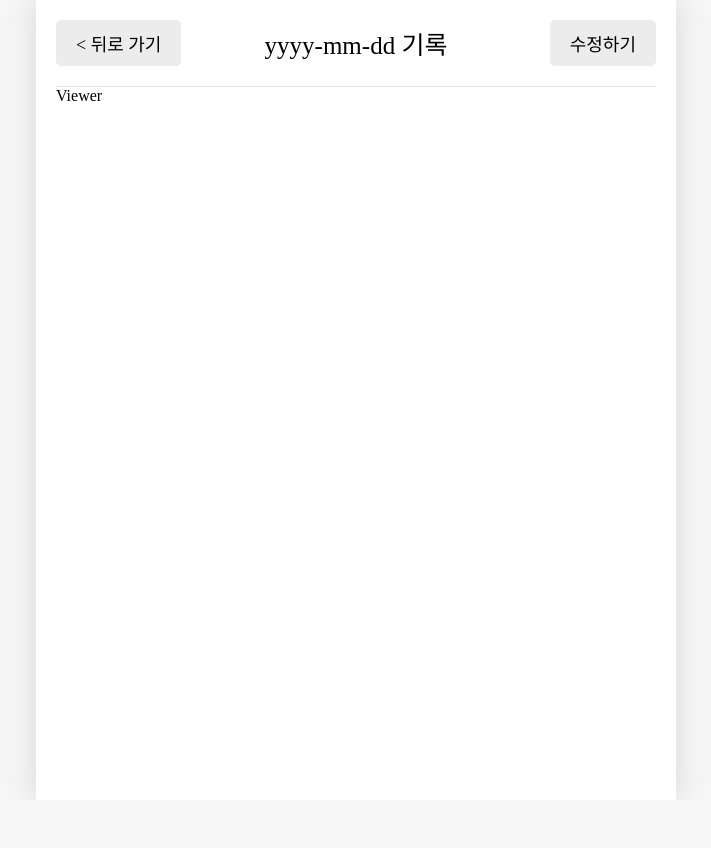
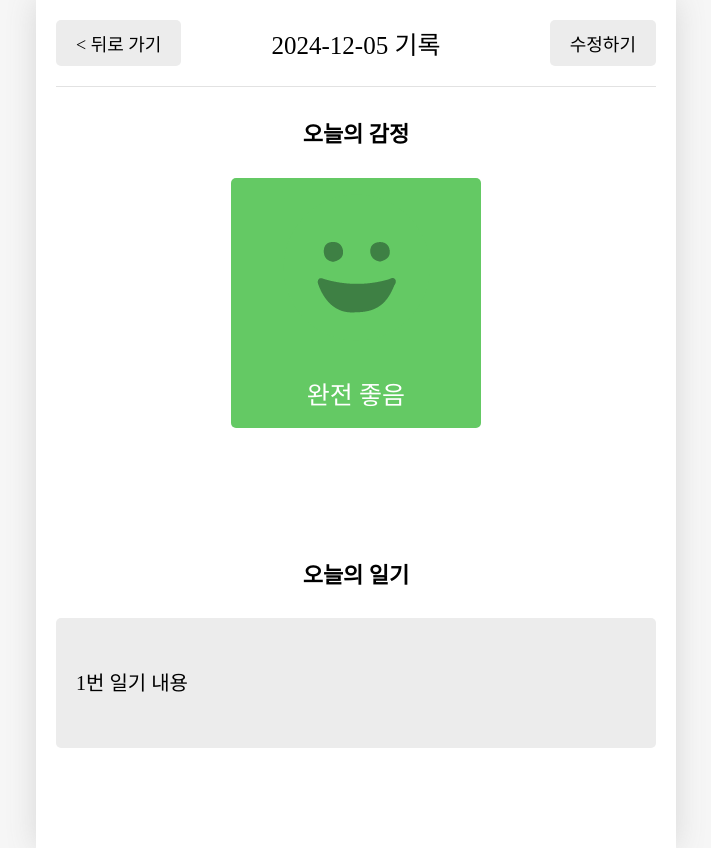
Before and after one commit to takealittletime/Study_ReactJS, a React (Vite) app in the folder ONEBITE-REACT/section12/: page /diary/1 in a window 1280 px wide. Shown: the whole page, without its empty margins (284-995 px from the left). Before the commit the page ends 800 px from the top, so only its background shows below. Built offline with nearby package versions, Linux system fonts and the light colour scheme; a web font is replaced by a local one.

Commit message:
페이지 구현 끝

```diff
--- a/ONEBITE-REACT/section12/src/components/DiaryItem.jsx
+++ b/ONEBITE-REACT/section12/src/components/DiaryItem.jsx
@@ -14,7 +14,8 @@ const DiaryItem = ({id, emotionId, createdDate, content}) => {
     className={`img_section img_section_${emotionId}`}>
       <img src={getEmotionImage(emotionId)}/>
     </div>
-    <div className="info_section">
+    <div className="info_section"
+      onClick={()=>nav(`/diary/${id}`)}>
       <div className='created_date'>
         {new Date(createdDate).toLocaleDateString()}
       </div>
--- a/ONEBITE-REACT/section12/src/components/Editor.jsx
+++ b/ONEBITE-REACT/section12/src/components/Editor.jsx
@@ -4,46 +4,8 @@ import Button from './Button';
 
 import { useState, useEffect } from 'react';
 import { useNavigate } from 'react-router-dom';
-
-const emotionList = [
-  {
-    emotionId: 1,
-    emotionName: '완전 좋음'
-  },
-  {
-    emotionId: 2,
-    emotionName: '좋음'
-  },
-  {
-    emotionId: 3,
-    emotionName: '그럭저럭'
-  },
-  {
-    emotionId: 4,
-    emotionName: '나쁨'
-  },
-  {
-    emotionId: 5,
-    emotionName: '끔찍함'
-  },
-
-]
-
-const getStringedDate = (targetDate) =>{
-  // 날짜 객체 문자열로 parsing-> YYYY-MM-DD
-  let year = targetDate.getFullYear();
-  let month = targetDate.getMonth() + 1;
-  let date = targetDate.getDate();
-
-  if (month < 10) {
-    month = `0${month}`;
-  }
-  if (date < 10){
-    date = `0${date}`;
-  }
-
-  return `${year}-${month}-${date}`;
-};
+import { emotionList } from '../util/constatnts';
+import { getStringedDate } from '../util/get-stringed-date';
 
 const Editor = ({ initData, onSubmit })=>{
   const nav = useNavigate();
--- a/ONEBITE-REACT/section12/src/components/Viewer.css
+++ b/ONEBITE-REACT/section12/src/components/Viewer.css
@@ -0,0 +1,65 @@
+.Viewer > section {
+  width: 100%;
+  margin-bottom: 100px;
+
+  display: flex;
+  flex-direction: column;
+  align-items: center;
+  text-align: center;
+}
+
+.Viewer > section > h4{
+  font-size: 22px;
+  font-weight: bold;
+}
+
+.Viewer .emotion_img_wrapper {
+  width: 250px;
+  height: 250px;
+  border-radius: 5px;
+
+  display: flex;
+  flex-direction: column;
+  align-items: center;
+  justify-content: space-around;
+
+  color: white;
+  font-size: 25px;
+}
+
+.Viewer .emotion_img_wrapper_1 {
+  background-color: rgb(100, 201, 100);
+}
+
+.Viewer .emotion_img_wrapper_2 {
+  background-color: rgb(157, 215, 114);
+}
+
+.Viewer .emotion_img_wrapper_3 {
+  background-color: rgb(253, 206, 23);
+}
+
+.Viewer .emotion_img_wrapper_4 {
+  background-color: rgb(253, 132, 70);
+}
+
+.Viewer .emotion_img_wrapper_5 {
+  background-color: rgb(253, 86, 95);
+}
+
+.Viewer .content_wrapper {
+  width: 100%;
+  background-color: rgb(236, 236, 236);
+  border-radius: 5px;
+
+  word-break: keep-all;
+  overflow-wrap: break-word;
+}
+
+.Viewer .content_wrapper > p {
+  padding: 20px;
+  text-align: left;
+  font-size: 20px;
+  font-weight: 400;
+  line-height: 2.5;
+}
--- a/ONEBITE-REACT/section12/src/components/Viewer.jsx
+++ b/ONEBITE-REACT/section12/src/components/Viewer.jsx
@@ -1,7 +1,28 @@
-import './Viewer.css'
+import './Viewer.css';
+import { getEmotionImage } from '../util/get-emotion-image';
+import { emotionList } from '../util/constatnts';
 
-const Viewer = ()=>{
-  return <div>Viewer</div>
+const Viewer = ({ emotionId, content })=>{
+
+  const emotionItem = emotionList.find((item)=>String(item.emotionId) === String(emotionId))
+
+  return (
+    <div className='Viewer'>
+      <section className='img_section'>
+        <h4>오늘의 감정</h4>
+        <div className={`emotion_img_wrapper emotion_img_wrapper_${emotionId}`}>
+          <img src={getEmotionImage(emotionId)}/>
+          <div>{emotionItem.emotionName}</div>
+        </div>
+      </section>
+      <section className='content_section'>
+        <h4>오늘의 일기</h4>
+        <div className='content_wrapper'>
+        <p>{content}</p>
+        </div>
+      </section>
+    </div>
+  )
 }
 
 export default Viewer;
--- /dev/null
+++ b/ONEBITE-REACT/section12/src/hooks/useDiary.jsx
@@ -0,0 +1,24 @@
+import { useContext, useState, useEffect } from "react";
+import { useNavigate } from "react-router-dom";
+import { DiaryStateContext } from "../App";
+
+const useDiary = (id) => {
+  const data = useContext(DiaryStateContext);
+  const [curDiaryItem, setCurDiaryItem] = useState();
+  const nav = useNavigate();
+
+  useEffect(()=>{
+    const currentDiaryItem = data.find((item)=>String(item.id) === String(id));
+
+    if (!currentDiaryItem){
+      window.alert('존재하지 않는 일기입니다.');
+      nav('/',{replace: true});
+    }
+
+    setCurDiaryItem(currentDiaryItem);
+  },[id, data])
+
+  return curDiaryItem;
+};
+
+export default useDiary;
--- a/ONEBITE-REACT/section12/src/pages/Diary.jsx
+++ b/ONEBITE-REACT/section12/src/pages/Diary.jsx
@@ -1,21 +1,37 @@
 import Header from "../components/Header";
 import Button from "../components/Button";
 
-import { useParams } from "react-router-dom";
+import { useParams, useNavigate } from "react-router-dom";
+import { getStringedDate } from "../util/get-stringed-date";
 import Viewer from "../components/Viewer";
+import useDiary from "../hooks/useDiary";
 
 const Diary= ()=> {
   const params = useParams();
-  console.log(params);
+  const nav = useNavigate();
+
+  const curDiaryItem = useDiary(params.id);
+
+  if (!curDiaryItem){
+    return <div>데이터 로딩중...</div>;
+  }
+
+  const { createdDate, emotionId, content } = curDiaryItem;
+
+  const title = getStringedDate(new Date(createdDate));
 
   return (
     <div>
       <Header
-        title={'yyyy-mm-dd 기록'}
-        leftChild={<Button text={'< 뒤로 가기'}/>}
-        rightChild={<Button text={'수정하기'}/>}
+        title={`${title} 기록`}
+        leftChild={<Button
+          onClick={()=>nav(-1)}
+          text={'< 뒤로 가기'}/>}
+        rightChild={<Button
+          onClick={()=>nav(`/edit/${params.id}`)}
+          text={'수정하기'}/>}
         />
-        <Viewer/>
+        <Viewer emotionId={emotionId} content={content}/>
     </div>
   )
 };
--- a/ONEBITE-REACT/section12/src/pages/Edit.jsx
+++ b/ONEBITE-REACT/section12/src/pages/Edit.jsx
@@ -5,24 +5,13 @@ import Editor from "../components/Editor";
 import { useContext, useEffect, useState } from "react";
 import { DiaryDispatchContext, DiaryStateContext } from "../App";
 import { useParams, useNavigate } from "react-router-dom";
+import useDiary from "../hooks/useDiary";
 
 const Edit = () => {
   const params = useParams();
   const nav = useNavigate();
   const { onDelete,onUpdate } = useContext(DiaryDispatchContext);
-  const data = useContext(DiaryStateContext);
-  const [curDiaryItem, setCurDiaryItem] = useState();
-
-  useEffect(()=>{
-    const currentDiaryItem = data.find((item)=>String(item.id) === String(params.id));
-
-    if (!currentDiaryItem){
-      window.alert('존재하지 않는 일기입니다.');
-      nav('/',{replace: true});
-    }
-
-    setCurDiaryItem(currentDiaryItem);
-  },[params.id, data])
+  const curDiaryItem = useDiary(params.id);
 
   const onClickDelete = () => {
     if (
--- /dev/null
+++ b/ONEBITE-REACT/section12/src/util/constatnts.js
@@ -0,0 +1,23 @@
+export const emotionList = [
+  {
+    emotionId: 1,
+    emotionName: '완전 좋음'
+  },
+  {
+    emotionId: 2,
+    emotionName: '좋음'
+  },
+  {
+    emotionId: 3,
+    emotionName: '그럭저럭'
+  },
+  {
+    emotionId: 4,
+    emotionName: '나쁨'
+  },
+  {
+    emotionId: 5,
+    emotionName: '끔찍함'
+  },
+
+]
--- /dev/null
+++ b/ONEBITE-REACT/section12/src/util/get-stringed-date.js
@@ -0,0 +1,15 @@
+export const getStringedDate = (targetDate) =>{
+  // 날짜 객체 문자열로 parsing-> YYYY-MM-DD
+  let year = targetDate.getFullYear();
+  let month = targetDate.getMonth() + 1;
+  let date = targetDate.getDate();
+
+  if (month < 10) {
+    month = `0${month}`;
+  }
+  if (date < 10){
+    date = `0${date}`;
+  }
+
+  return `${year}-${month}-${date}`;
+};
```
